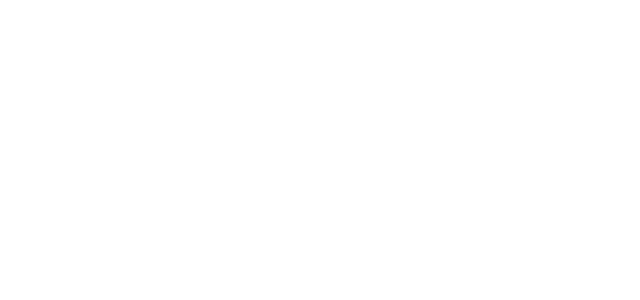
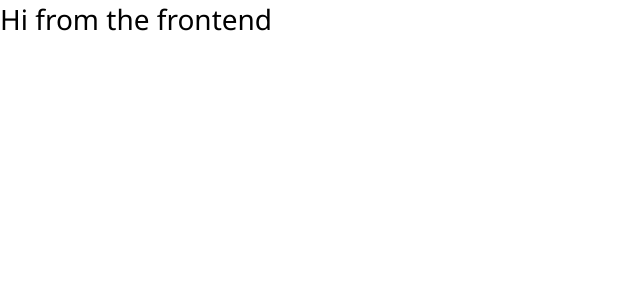
Before and after one commit to Udee101/jft, a Vue app in the folder client/: page / in a window 1280 px wide. Shown: the top 300 px of the page, without its empty margins (0-640 px from the left). Built offline with nearby package versions, Linux system fonts and the light colour scheme.

Commit message:
add text to entry point

```diff
--- a/client/src/App.vue
+++ b/client/src/App.vue
@@ -1,4 +1,5 @@
 <template>
+  <p class="text-xxl">Hi from the frontend</p>
 </template>
 
 <script>
```
